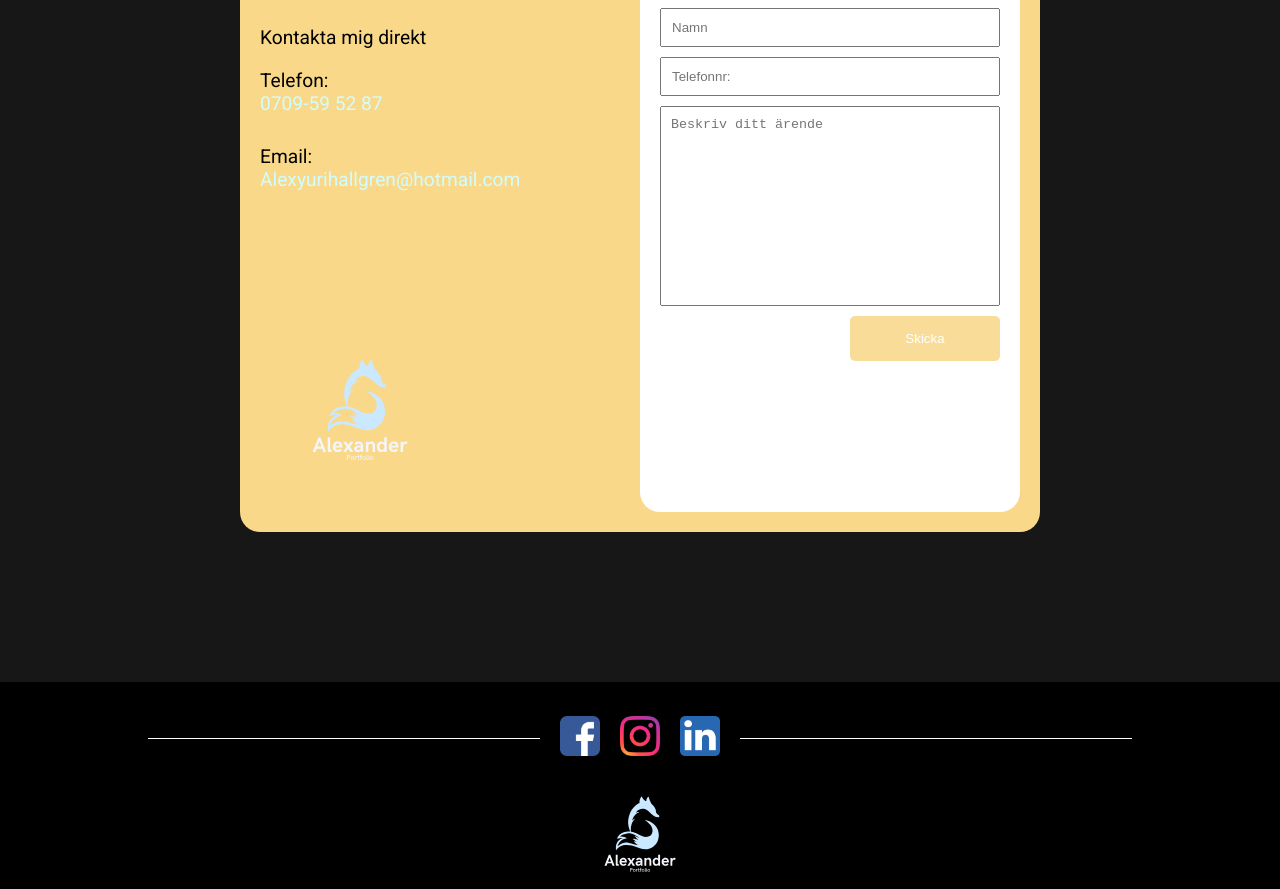
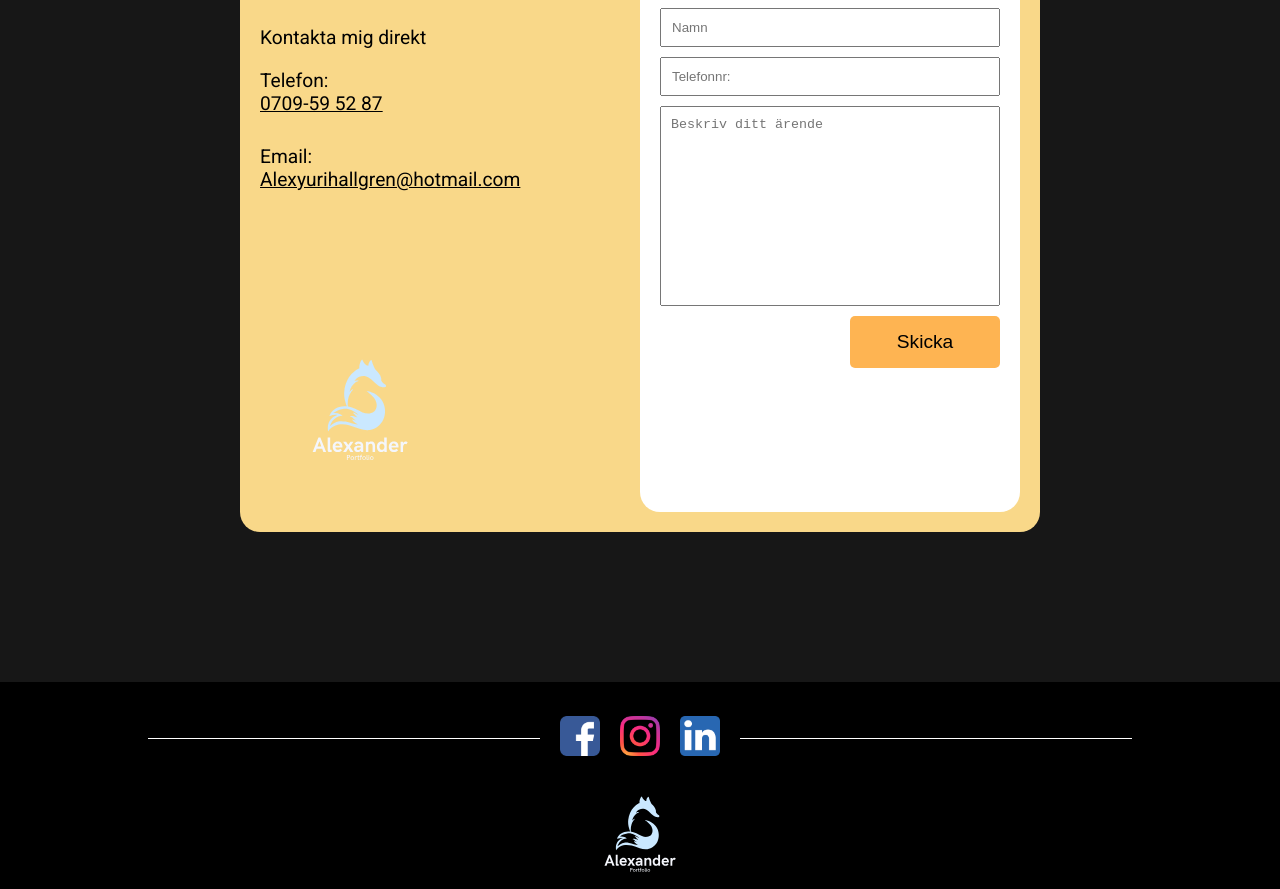
Before and after one commit to Endorze/endorze.website.com, a React (Vite) app: page / in a window 1280 px wide. Shown: the part 3673-4562 px from the top of the page. Built offline with nearby package versions, Linux system fonts and the light colour scheme.

Commit message:
Changed colors once again on contact form.

```diff
--- a/src/components/ContactMe/ContactMe.module.css
+++ b/src/components/ContactMe/ContactMe.module.css
@@ -49,10 +49,10 @@
     outline: none;
 }
 .RightContactInputs input:focus {
-    border-color: #9ecaed;
+    border-color: hsla(19, 97%, 70%, 1);;
     outline: none;
     border: none;
-    box-shadow: 0 0 10px #9ecaed
+    box-shadow: 0 0 10px hsla(19, 97%, 70%, 1);
 }
 
 .RightContactInputs {
@@ -72,10 +72,10 @@
     resize: none;
 }
 .TextAreaWrapper textarea:focus {
-    border-color: #9ecaed;
+    border-color: hsla(19, 97%, 70%, 1);;
     outline: none;
     border: none;
-    box-shadow: 0 0 10px #9ecaed
+    box-shadow: 0 0 10px hsla(19, 97%, 70%, 1);
 }
 .ContactInfo {
     margin-top: 60px;
@@ -85,8 +85,8 @@
 }
 
 .ContactInfo a {
-    color: hsla(182, 100%, 91%, 1);
-    text-decoration: none;
+    color: black;
+    text-decoration: underline;
 }
 
 .TextAreaWrapper textarea:focus {
@@ -98,16 +98,20 @@
 
 
 .TextAreaWrapper button {
+    --sandy-brown: hsla(26, 100%, 69%, 1);
+    --hunyadi-yellow: hsla(34, 99%, 66%, 1);
+    --atomic-tangerine: hsla(19, 97%, 70%, 1);
     width: 150px;
     margin-top: 10px;
     padding: 15px;
     border-radius: 5px;
-    background-color: rgb(249, 220, 152);
-    color: white;
+    background-color: var(--hunyadi-yellow);
+    color: black;
+    font-size: 1.2em;
     border: none;
     align-self: flex-end;
 }
 .TextAreaWrapper button:hover {
     cursor: pointer;
-    background-color: #d33267;
+    background-color: var(--sandy-brown);
 }
```
